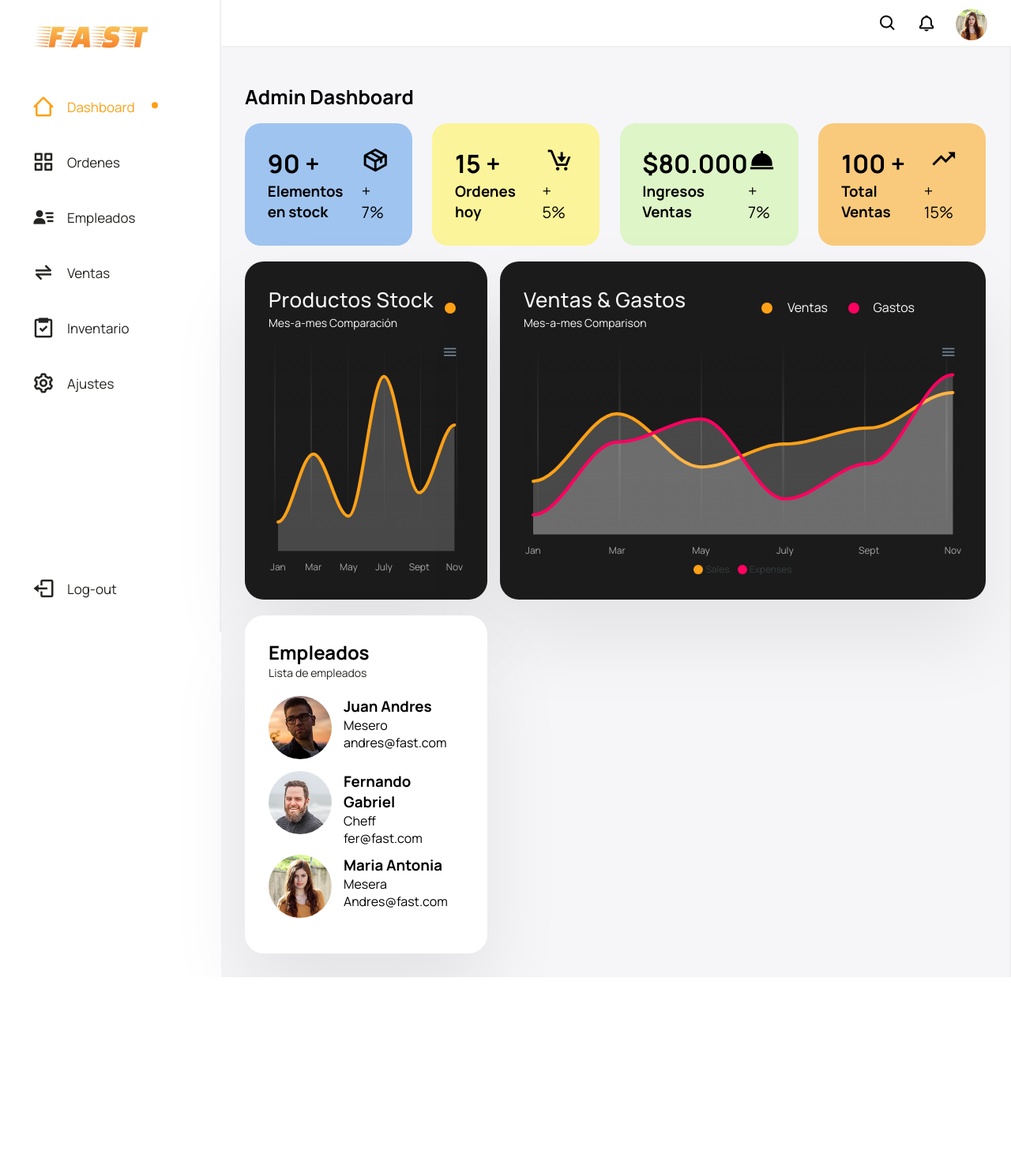
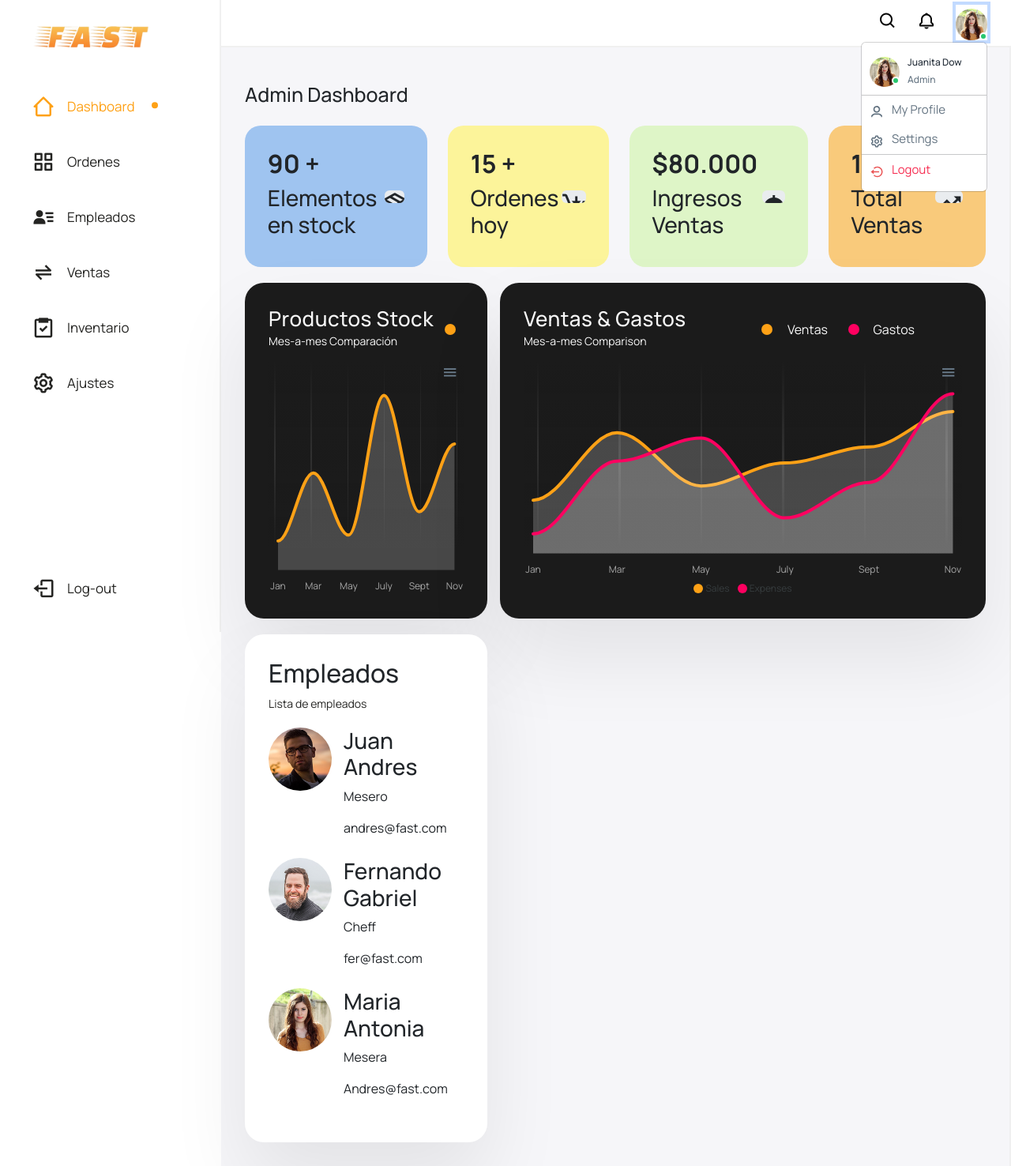
Before and after one commit to DevAndrewGx/FASAT-PROJECT, a PHP site: page /views/html/admin/adminDashboard.html in a window 1280 px wide, after a click that opens the changed part. Shown: the whole page at 79% size. Before the commit the page ends 1237 px from the top, so only its background shows below. Run offline with PHP 8.4, Linux system fonts and the light colour scheme; some libraries are stand-ins or nearby versions.

Commit message:
Adding menu dropdown for admin interfaces

```diff
--- a/views/html/admin/adminDashboard.html
+++ b/views/html/admin/adminDashboard.html
@@ -7,6 +7,8 @@
     <title>FAST | DASHBOARD</title>
     <link href='https://unpkg.com/boxicons@2.1.4/css/boxicons.min.css' rel='stylesheet'>
     <link rel="stylesheet" href="../../styles/style.css">
+    <!-- CSS de Bootstrap -->
+    <link href="https://cdn.jsdelivr.net/npm/bootstrap@5.3.0-alpha1/dist/css/bootstrap.min.css" rel="stylesheet">
 
 </head>
 
@@ -25,8 +27,38 @@
                         <a href="#"><i class='bx bx-bell'></i></a>
                     </li>
 
-                    <li class="">
-                        <a href="#"><img src="../../imgs/avatar-06.jpg"" alt=" admin" width="60px"></a>
+                    <li class="nav-item dropdown has-arrow main-drop">
+                        <a href="#" class="dropdown-toggle nav-link userset" data-bs-toggle="dropdown"
+                            aria-expanded="false">
+                            <span class="user-img">
+                                <img src="../../imgs/avatar-06.jpg" alt="admin" width="60px">
+                                <span class="status1 online"></span></span>
+                            </span>
+                        </a>
+
+                        <!-- DROPDOWN MENU -->
+
+                        <div class="dropdown-menu menu-drop-user">
+                            <div class="profilename">
+                                <div class="profileset">
+                                    <span class="user-img"><img src="../../imgs/avatar-06.jpg" alt="hello">
+                                        <span class="status2 online"></span></span>
+                                    <div class="profilesets">
+                                        <h6>Juanita Dow</h6>
+                                        <h5>Admin</h5>
+                                    </div>
+                                </div>
+                                <hr class="m-0">
+                                <a class="dropdown-item" href="#"> <img src="../../imgs/icons/user.svg" alt="user">
+                                    My
+                                    Profile</a>
+                                <a class="dropdown-item" href="#"><img src="../../imgs/icons/settings.svg"
+                                        alt="settings">Settings</a>
+                                <hr class="m-0">
+                                <a class="dropdown-item logout pb-0" href="#"><img src="../../imgs/icons/log-out.svg"
+                                        alt="logout">Logout</a>
+                            </div>
+                        </div>
                     </li>
                 </ul>
             </nav>
@@ -264,9 +296,16 @@
 
 
     </div>
+    <!-- APEXCHART LIBRARY -->
     <script src="https://cdn.jsdelivr.net/npm/apexcharts"></script>
+    <script src="../../js/appChart.js"></script>
     <script src="../../js/app.js"></script>
-    <script src="../../js/appChart.js"></script>
+
+
+    <!-- JS BOOTSTRAP -->
+    <script src="https://cdn.jsdelivr.net/npm/bootstrap@5.3.3/dist/js/bootstrap.bundle.min.js"
+        integrity="sha384-YvpcrYf0tY3lHB60NNkmXc5s9fDVZLESaAA55NDzOxhy9GkcIdslK1eN7N6jIeHz"
+        crossorigin="anonymous"></script>
 </body>
 
 </html>
--- a/views/styles/style.css
+++ b/views/styles/style.css
@@ -98,6 +98,7 @@ ul {
 
 ul li {
     list-style: none;
+    position: relative;
 }
 
 :root {
@@ -263,6 +264,7 @@ header ul li a img {
 .items-right .dropdown-toggle {
     border: none;
     padding-right: 0; /* Ajusta el padding derecho según sea necesario */
+    width: 40px;
 }
 
 .items-right .dropdown-toggle img {
@@ -273,14 +275,81 @@ header ul li a img {
     border: 0;
 }
 
-/* .items-right > li > a.dropdown-toggle {
+.dropdown-menu .dropdown-item {
+    display: flex;
+    align-items: center;
+    color: #637381;
+    padding: 7px 10px !important;
+    font-size: 15px;
+}
+
+.dropdown-menu .dropdown-item.logout {
+    color: #f62d51;
+}
+
+.dropdown-menu .dropdown-item img {
+    width: 18px;
+    margin-right: 10px;
+}
+
+.dropdown-menu .profilename .user-img .status {
+    bottom: 10px;
+}
+
+.dropdown-menu .profilename .profileset {
+    padding: 10px 10px 3px;
+    display: flex;
+}
+
+.dropdown-menu .profilename .profileset h6 {
+    font-size: 12px;
     color: #212b36;
-    font-size: 15px;
-    line-height: 70px;
-    height: 100px;
-    width: 40px;
-    padding: 0 15px;
-} */
+    font-weight: 500;
+}
+
+.dropdown-menu .profilename .profileset h5 {
+    font-size: 12px;
+    color: #637381;
+}
+
+.dropdown-menu .profilename .profileset .user-img {
+    display: inline-block;
+    position: relative;
+    margin-right: 10px;
+}
+
+.items-right .user-img .status1::before {
+    border: 2px solid #fff;
+    content: "";
+    height: 10px;
+    width: 10px;
+    margin: 0;
+    position: absolute;
+    right: 0;
+    bottom: 0;
+    border-radius: 50%;
+    display: inline-block;
+    background: #28c76f;
+}
+
+.items-right .user-img .status2::before {
+    border: 2px solid #fff;
+    content: "";
+    height: 10px;
+    width: 10px;
+    margin: 0;
+    position: absolute;
+    right: 0;
+    bottom: 10px;
+    border-radius: 50%;
+    display: inline-block;
+    background: #28c76f;
+}
+
+.dropdown-menu .profilename .profileset img {
+    width: 38px;
+    border-radius: 50%;
+}
 /* STYLES FOR MAIN  */
 
 main {
```
Also changed, not shown: views/html/admin/gestionEmpleados.html (+12 -12 lines), views/html/admin/gestionInventario.html (+37 -4 lines), views/html/admin/gestionVentas.html (+39 -5 lines), views/imgs/icons/log-out.svg (added), views/imgs/icons/settings.svg (added), views/imgs/icons/user.svg (added).
